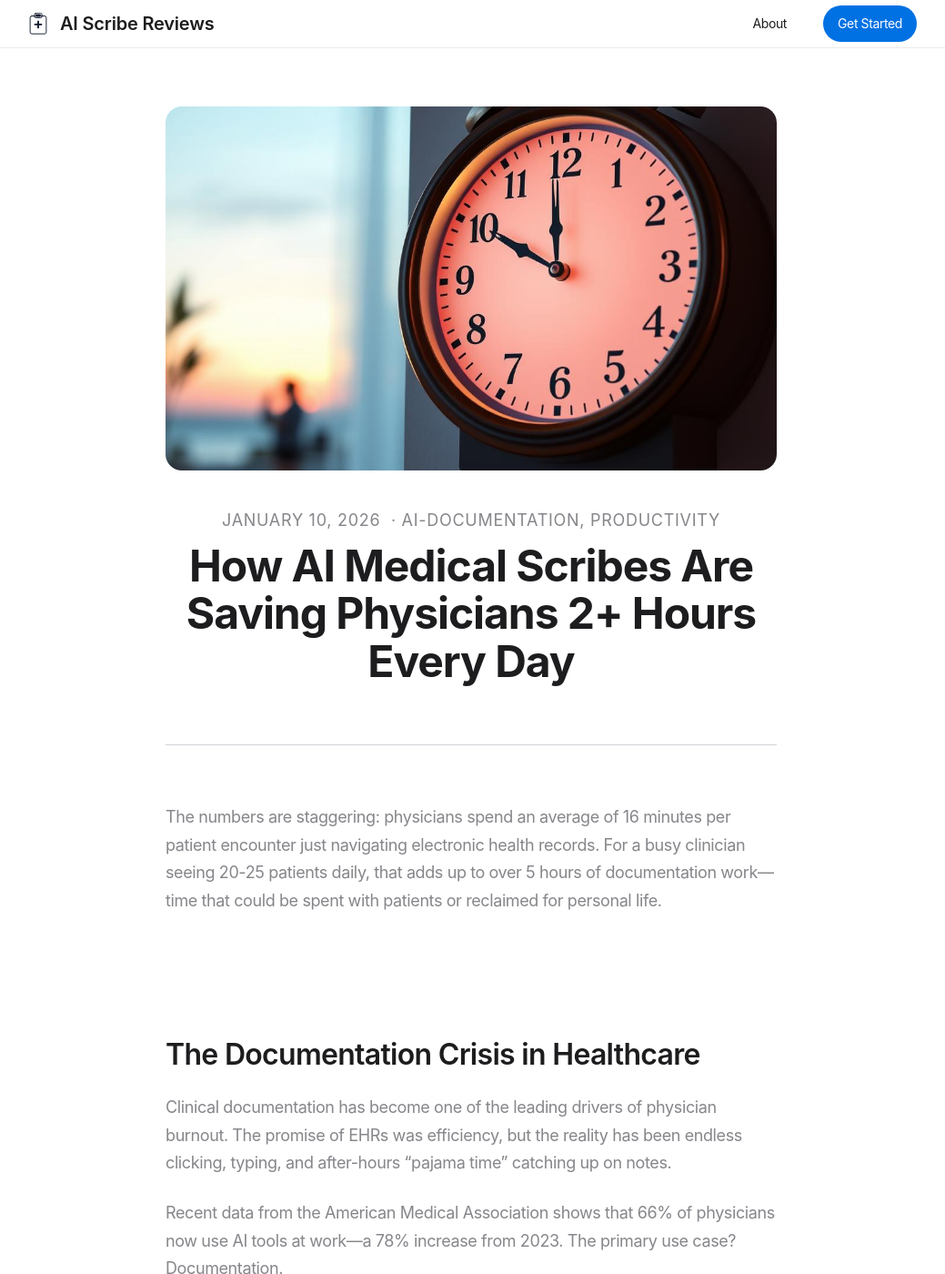
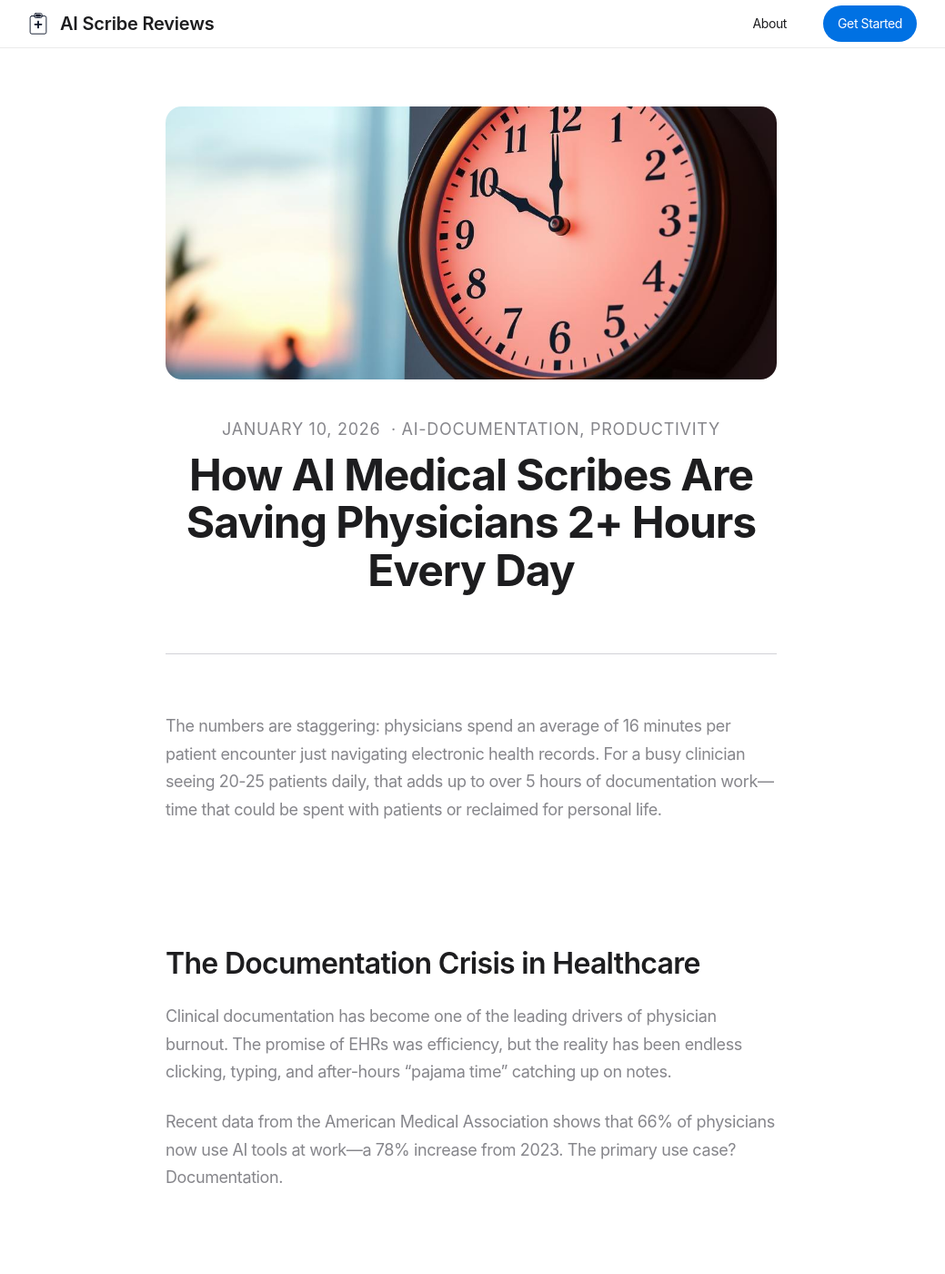
Before and after one commit to leveled-inc/aiscribe.app, a Jekyll site: the page built from _posts/2026-01-10-ai-medical-scribes-save-physicians-hours-daily.markdown, in a window 1280 px wide and 1400 px high. Shown: the whole window at 91% size, without its empty margins (122-1161 px from the left). Built offline with Jekyll 4.4.1, drawn with Linux system fonts in a browser that asks for light colours.

Commit message:
Fix featured image sizing on post pages

```diff
--- a/assets/main.scss
+++ b/assets/main.scss
@@ -345,13 +345,14 @@ strong {
   margin-bottom: $spacing-lg;
   border-radius: $border-radius;
   overflow: hidden;
+  max-width: 100%;
 
   img {
     width: 100%;
     height: auto;
+    max-height: 300px;
     display: block;
     object-fit: cover;
-    max-height: 400px;
   }
 }
 
```
